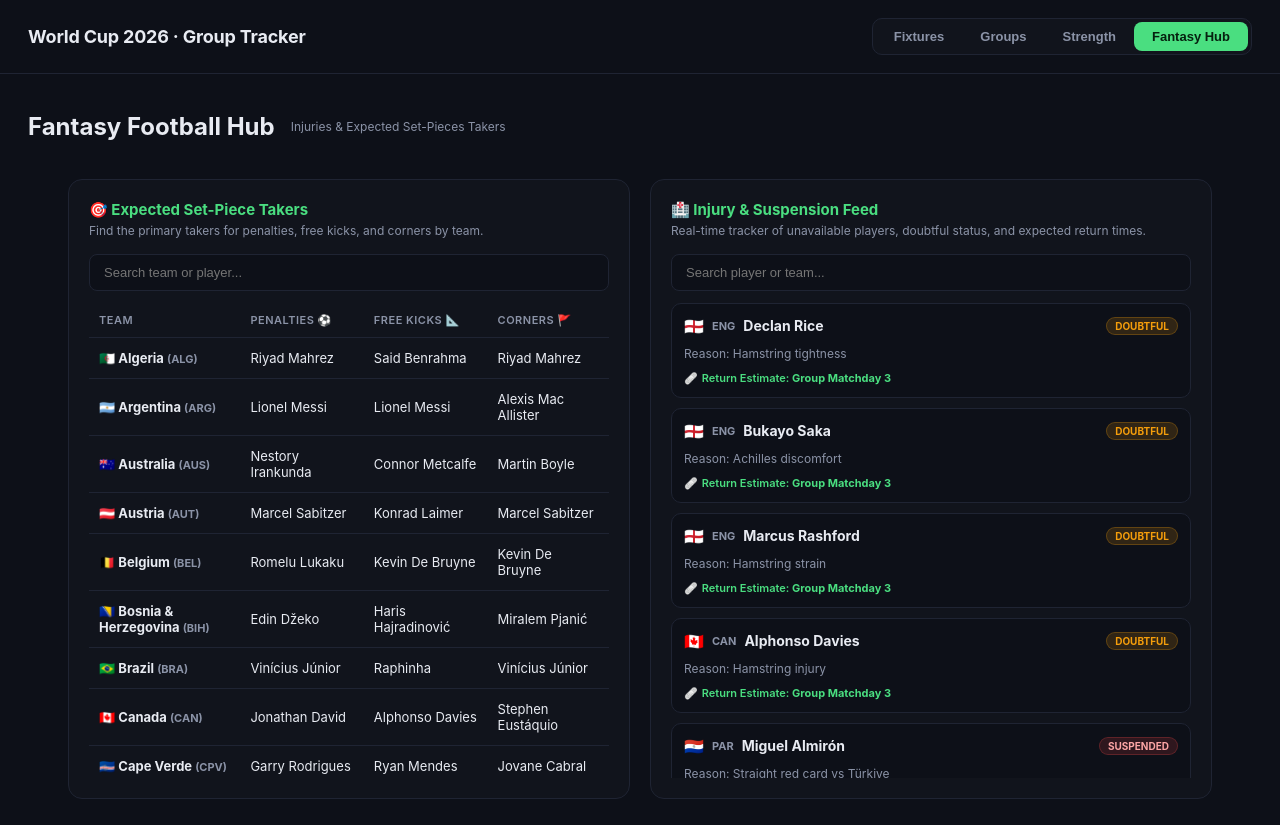
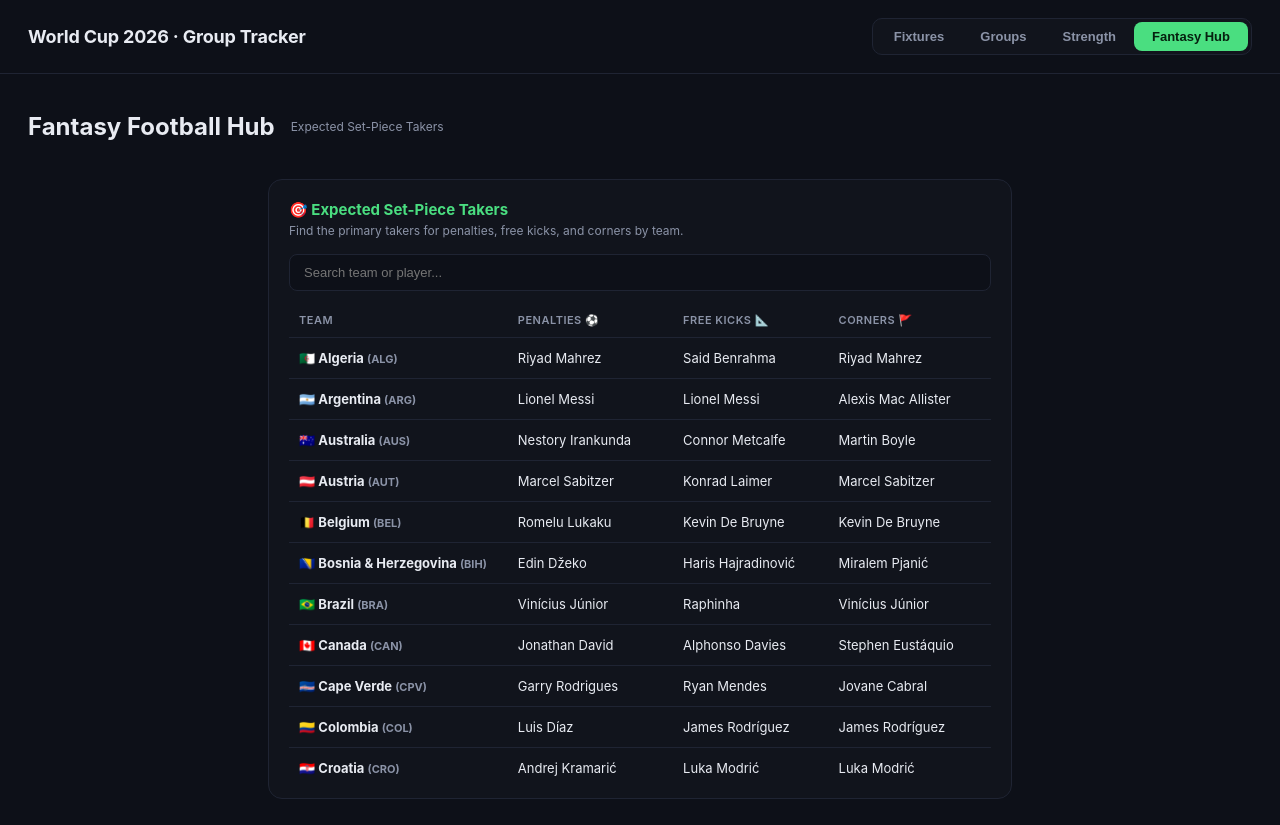
Before and after one commit to arush-qala/world-cup-2026-tracker, a website with bundled scripts: page index.html in a window 1280 px wide. Both pictures are taken after a click on the button "Fantasy Hub". Built offline with nearby package versions, Linux system fonts and the light colour scheme.

Commit message:
feat: remove injury status feed and keep only expected set-piece takers

```diff
--- a/css/styles.css
+++ b/css/styles.css
@@ -410,11 +410,8 @@ body{margin:0;background:var(--bg);color:var(--text);font-family:-apple-system,B
 
 /* ── Fantasy Hub Tab ─────────────────────────────────── */
 .fantasy-grid {
-  display: grid;
-  grid-template-columns: repeat(auto-fit, minmax(360px, 1fr));
-  gap: 20px;
   padding: 0 28px 48px;
-  max-width: 1200px;
+  max-width: 800px;
   margin: 0 auto;
 }
 .fantasy-card {
--- a/data/fantasy.json
+++ b/data/fantasy.json
@@ -48,17 +48,5 @@
     "UZB": { "penalties": "Abbosbek Fayzullaev", "freeKicks": "Oston Urunov", "corners": "Jaloliddin Masharipov" },
     "GHA": { "penalties": "Mohammed Kudus", "freeKicks": "Jordan Ayew", "corners": "Jordan Ayew" },
     "PAN": { "penalties": "Adalberto Carrasquilla", "freeKicks": "Ismael Díaz", "corners": "Yoel Bárcenas" }
-  },
-  "injuries": [
-    { "country": "ENG", "name": "Declan Rice", "status": "doubtful", "reason": "Hamstring tightness", "returnDate": "Group Matchday 3" },
-    { "country": "ENG", "name": "Bukayo Saka", "status": "doubtful", "reason": "Achilles discomfort", "returnDate": "Group Matchday 3" },
-    { "country": "ENG", "name": "Marcus Rashford", "status": "doubtful", "reason": "Hamstring strain", "returnDate": "Group Matchday 3" },
-    { "country": "CAN", "name": "Alphonso Davies", "status": "doubtful", "reason": "Hamstring injury", "returnDate": "Group Matchday 3" },
-    { "country": "PAR", "name": "Miguel Almirón", "status": "suspended", "reason": "Straight red card vs Türkiye", "returnDate": "Group Matchday 3" },
-    { "country": "BRA", "name": "Rodrygo", "status": "injured", "reason": "ACL Tear (sidelined pre-tournament)", "returnDate": "Out of Tournament" },
-    { "country": "BRA", "name": "Éder Militão", "status": "injured", "reason": "Muscle tear", "returnDate": "Out of Tournament" },
-    { "country": "GER", "name": "Serge Gnabry", "status": "injured", "reason": "Knee ligament injury", "returnDate": "Out of Tournament" },
-    { "country": "NED", "name": "Xavi Simons", "status": "injured", "reason": "Meniscus tear", "returnDate": "Out of Tournament" },
-    { "country": "FRA", "name": "Hugo Ekitiké", "status": "injured", "reason": "Muscle tear", "returnDate": "Out of Tournament" }
-  ]
+  }
 }
--- a/index.html
+++ b/index.html
@@ -98,7 +98,7 @@
   <section id="fantasy-view" hidden>
     <div class="viewbar">
       <h2>Fantasy Football Hub</h2>
-      <span class="updated">Injuries & Expected Set-Pieces Takers</span>
+      <span class="updated">Expected Set-Piece Takers</span>
     </div>
 
     <div class="fantasy-grid">
@@ -127,20 +127,6 @@
           </table>
         </div>
       </div>
-
-      <!-- Section 2: Injury & Suspension Feed -->
-      <div class="fantasy-card">
-        <div class="fantasy-card-title">🏥 Injury & Suspension Feed</div>
-        <div class="fantasy-card-desc">Real-time tracker of unavailable players, doubtful status, and expected return times.</div>
-
-        <div class="search-box">
-          <input type="text" id="injury-search" placeholder="Search player or team...">
-        </div>
-
-        <div class="injury-feed-list" id="injury-list">
-          <!-- Dynamically populated -->
-        </div>
-      </div>
     </div>
   </section>
 
--- a/js/app.js
+++ b/js/app.js
@@ -505,8 +505,8 @@ function renderFixtures(fixturesToRender = DATA.fixtures){
   }
 }
 
-function renderFantasyHub(setpieceFilter = '', injuryFilter = '') {
-  // 1. Render set-pieces
+function renderFantasyHub(setpieceFilter = '') {
+  // Render set-pieces
   const setpiecesList = document.getElementById('setpiece-list');
   setpiecesList.innerHTML = '';
 
@@ -543,71 +543,12 @@ function renderFantasyHub(setpieceFilter = '', injuryFilter = '') {
     `;
     setpiecesList.appendChild(tr);
   });
-
-  // 2. Render injury status feed
-  const injuryList = document.getElementById('injury-list');
-  injuryList.innerHTML = '';
-
-  const filteredInjuries = FANTASY.injuries.filter(inj => {
-    const team = findTeamByCode(inj.country);
-    const teamName = team ? team.name : '';
-    const query = injuryFilter.toLowerCase();
-    return inj.name.toLowerCase().includes(query) ||
-           inj.reason.toLowerCase().includes(query) ||
-           inj.status.toLowerCase().includes(query) ||
-           inj.country.toLowerCase().includes(query) ||
-           teamName.toLowerCase().includes(query);
-  });
-
-  if (filteredInjuries.length === 0) {
-    injuryList.innerHTML = `
-      <div style="text-align: center; color: var(--muted); padding: 40px 10px; font-size: 13px;">
-        No players match your search filter.
-      </div>
-    `;
-  } else {
-    filteredInjuries.forEach(inj => {
-      const team = findTeamByCode(inj.country);
-      const flag = team ? team.flag : '🏳️';
-      const el = document.createElement('div');
-      el.className = 'injury-item';
-
-      const badgeClass = inj.status.toLowerCase();
-      const returnIcon = badgeClass === 'suspended' ? '🚫' : '🩹';
-
-      el.innerHTML = `
-        <div class="injury-header">
-          <span class="injury-team-flag">${flag}</span>
-          <span class="injury-team-code">${inj.country}</span>
-          <span class="injury-name" style="font-size: 14px; font-weight:700;">${inj.name}</span>
-          <span class="status-badge ${badgeClass}">${inj.status}</span>
-        </div>
-        <div class="injury-detail" style="margin-top: 4px;">Reason: ${inj.reason}</div>
-        <div class="injury-return" style="margin-top: 4px; display:flex; align-items:center; gap:4px; font-size:11px;">
-          <span>${returnIcon}</span>
-          <span>Return Estimate: <strong>${inj.returnDate}</strong></span>
-        </div>
-      `;
-      injuryList.appendChild(el);
-    });
-  }
 }
 
 function wireFantasySearch() {
   const setpieceSearch = document.getElementById('setpiece-search');
-  const injurySearch = document.getElementById('injury-search');
-
-  let setpieceVal = '';
-  let injuryVal = '';
-
   setpieceSearch.oninput = () => {
-    setpieceVal = setpieceSearch.value;
-    renderFantasyHub(setpieceVal, injuryVal);
-  };
-
-  injurySearch.oninput = () => {
-    injuryVal = injurySearch.value;
-    renderFantasyHub(setpieceVal, injuryVal);
+    renderFantasyHub(setpieceSearch.value);
   };
 }
 
```
